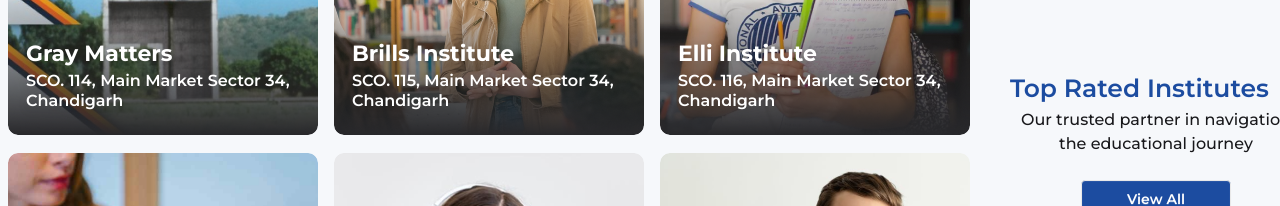
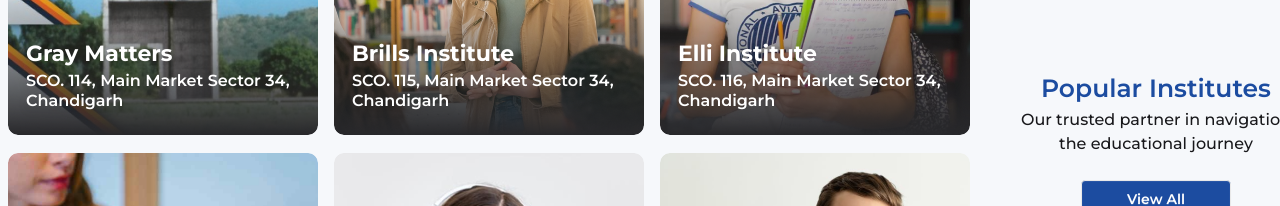
Before and after one commit to ezioxatul/responsive-landing-page, a React (Vite) app: page / in a window 1280 px wide. Shown: the part 1855-2061 px from the top of the page. Built offline with nearby package versions, Linux system fonts and the light colour scheme.

Commit message:
fix: update section title from "Top Rated Institutes" to "Popular Institutes" and center align text

```diff
--- a/src/desktop.jsx
+++ b/src/desktop.jsx
@@ -288,9 +288,9 @@ const cardData = [
               ))}
             </div>
             <div className="flex-col my-auto">
-              <div className=" w-[292px] ">
+              <div className=" w-[292px] text-center ">
                 <div className=" text-[#1C4CA0] font-semibold text-[25px]">
-                  Top Rated Institutes
+                  Popular Institutes
                 </div>
                 <div className=" text-center font-medium text-base">
                   Our trusted partner in navigation the educational journey
```
